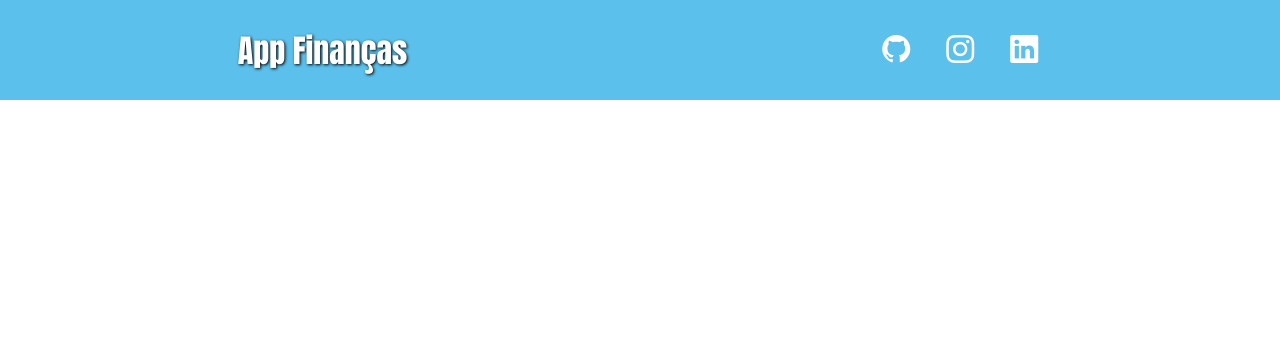
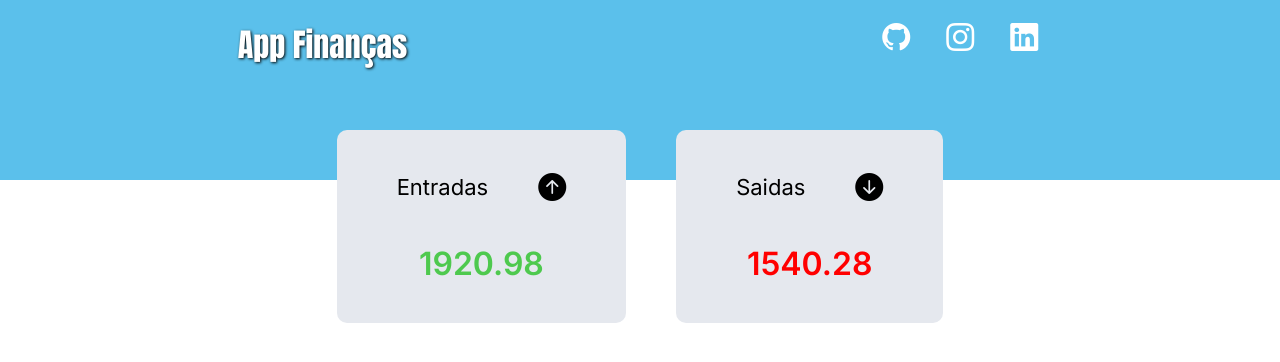
Before and after one commit to brunom-dev/app-financas-web, a React (Create React App) app: page / in a window 1280 px wide. Shown: the top 362 px of the page. Built offline with nearby package versions, Linux system fonts and the light colour scheme.

Commit message:
feat: add Componente Card

```diff
--- /dev/null
+++ b/src/components/Card/index.jsx
@@ -0,0 +1,15 @@
+import "./style.css"
+
+export const Card = (props) => {
+    return (
+        <div className="card" id={props.identificador}>
+            <div className="title">
+                <h2>{props.title}</h2>
+                {props.icone}
+            </div>
+            <div className="values">
+                <span>{props.values}</span>
+            </div>
+        </div>
+    )
+}
--- /dev/null
+++ b/src/components/Card/style.css
@@ -0,0 +1,47 @@
+.card {
+    display: inline-flex;
+    gap: 40px;
+    flex-direction: column;
+    background-color: #e5e8ee;
+    padding: 40px 30px;
+    border-radius: 10px;
+    cursor: pointer;
+    transition: .5s;
+}
+
+.card:hover .title i {
+    color: #5BC0EB;
+}
+
+.card:active {
+    transform: scale(1.1);
+}
+
+.card .title {
+    display: flex;
+    align-items: center;
+    gap: 50px;
+    color: #000;
+    padding: 0 30px;
+}
+
+.card .title h2 {
+    font-size: 22px;
+    font-weight: 400;
+}
+
+.card .title i {
+    font-size: 28px;
+    transition: .2s;
+}
+
+.card .values {
+    text-align: center;
+    font-weight: 600;
+    font-size: 32px;
+}
+
+#entradas span{color: #4ec94e;}
+#saidas span{color: #ff0000;}
+#entradas:hover i {color: #4ec94e;;}
+#saidas:hover i{color: #ff0000;}
--- a/src/components/Header/style.css
+++ b/src/components/Header/style.css
@@ -1,11 +1,10 @@
 @import url('https://fonts.googleapis.com/css2?family=Anton&display=swap');
-@import url("https://cdn.jsdelivr.net/npm/bootstrap-icons@1.11.3/font/bootstrap-icons.min.css");
 
 header {
     display: flex;
     justify-content: space-around;
-    align-items: center;
-    height: 100px;
+    padding-top: 20px;
+    height: 180px;
     background-color: #5BC0EB;
 }
 
--- a/src/pages/Home/index.jsx
+++ b/src/pages/Home/index.jsx
@@ -2,11 +2,29 @@ import './style.css'
 import React from 'react'
 
 import { Header } from '../../components/Header'
+import { Card } from '../../components/Card'
 
 export const Home = () => {
     return (
         <>
             <Header />
+
+            <main>
+                <div className='box-cards'>
+                    <Card
+                        title={"Entradas"}
+                        icone={<i class="bi bi-arrow-up-circle-fill"></i>} values={1920.98}
+                        identificador='entradas'
+                    />
+
+                    <Card
+                        title={"Saidas"}
+                        icone={<i class="bi bi-arrow-down-circle-fill"></i>} values={1540.28}
+                        identificador='saidas'
+                    />
+                </div>
+
+            </main>
         </>
     )
 }
--- a/src/pages/Home/style.css
+++ b/src/pages/Home/style.css
@@ -1,10 +1,23 @@
+@import url("https://cdn.jsdelivr.net/npm/bootstrap-icons@1.11.3/font/bootstrap-icons.min.css");
+
+@import url('https://fonts.googleapis.com/css2?family=Inter:wght@100..900&display=swap');
+
 * {
     padding: 0;
     margin: 0;
     box-sizing: border-box;
+    font-family: Inter, sans-serif;
 }
 
 a {
     text-decoration: none;
     color: #fff;
 }
+
+
+.box-cards {
+    display: flex;
+    gap: 50px;
+    margin-top: -50px;
+    justify-content: center;
+}
```
Also changed, not shown: 1 other file (tests, documents, lock files or other folders).
